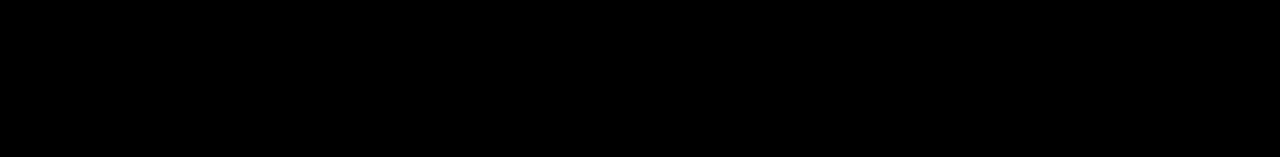
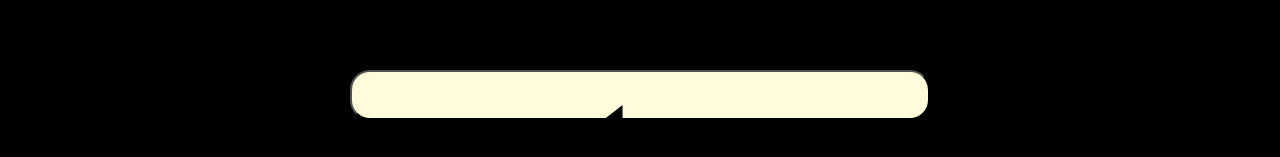
Before and after one commit to codetwentyfive/memory-card, a React (Vite) app: page / in a window 1280 px wide. Shown: the part 1534-1691 px from the top of the page. Before the commit the page ends 1604 px from the top, so only its background shows below. Built offline with nearby package versions, Linux system fonts and the light colour scheme.

Commit message:
added footer component to app

```diff
--- a/src/components/App.jsx
+++ b/src/components/App.jsx
@@ -3,7 +3,8 @@ import DifficultyPopup from "./DifficultyPopup";
 import Header from "./Header";
 import Main from "./Main";
 import "../styles/App.css";
-import 'tailwindcss/tailwind.css';
+import Footer from "./Footer";
+import "tailwindcss/tailwind.css";
 function App() {
   const [score, setScore] = useState(0);
   const [highScore, setHighScore] = useState(0);
@@ -24,7 +25,6 @@ function App() {
 
   return (
     <div className="App">
-
       <div className="title-background"></div>
 
       <Header
@@ -35,8 +35,7 @@ function App() {
       />
       <Main difficulty={difficulty} score={score} setScore={setScore} />
 
-
-
+      <Footer />
     </div>
   );
 }
```
Lines whose indentation alone changed are shown as unchanged.
